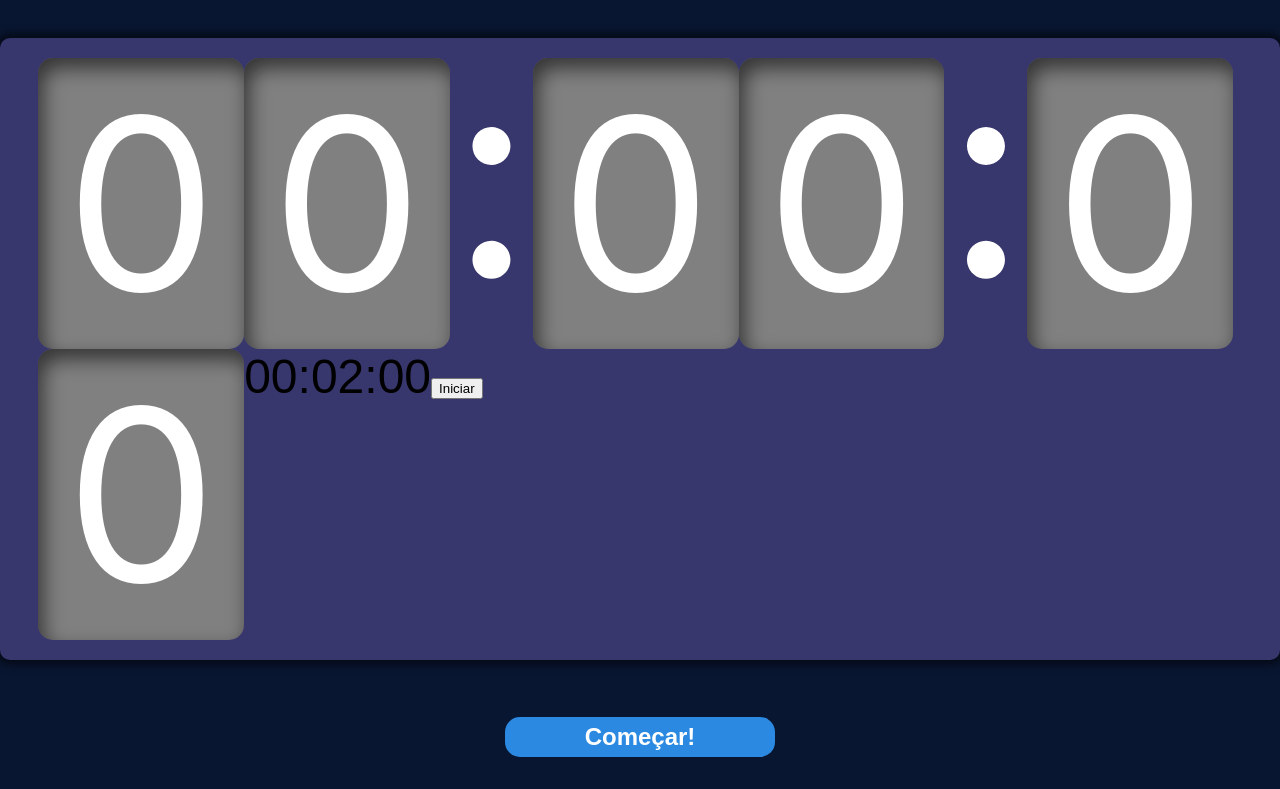
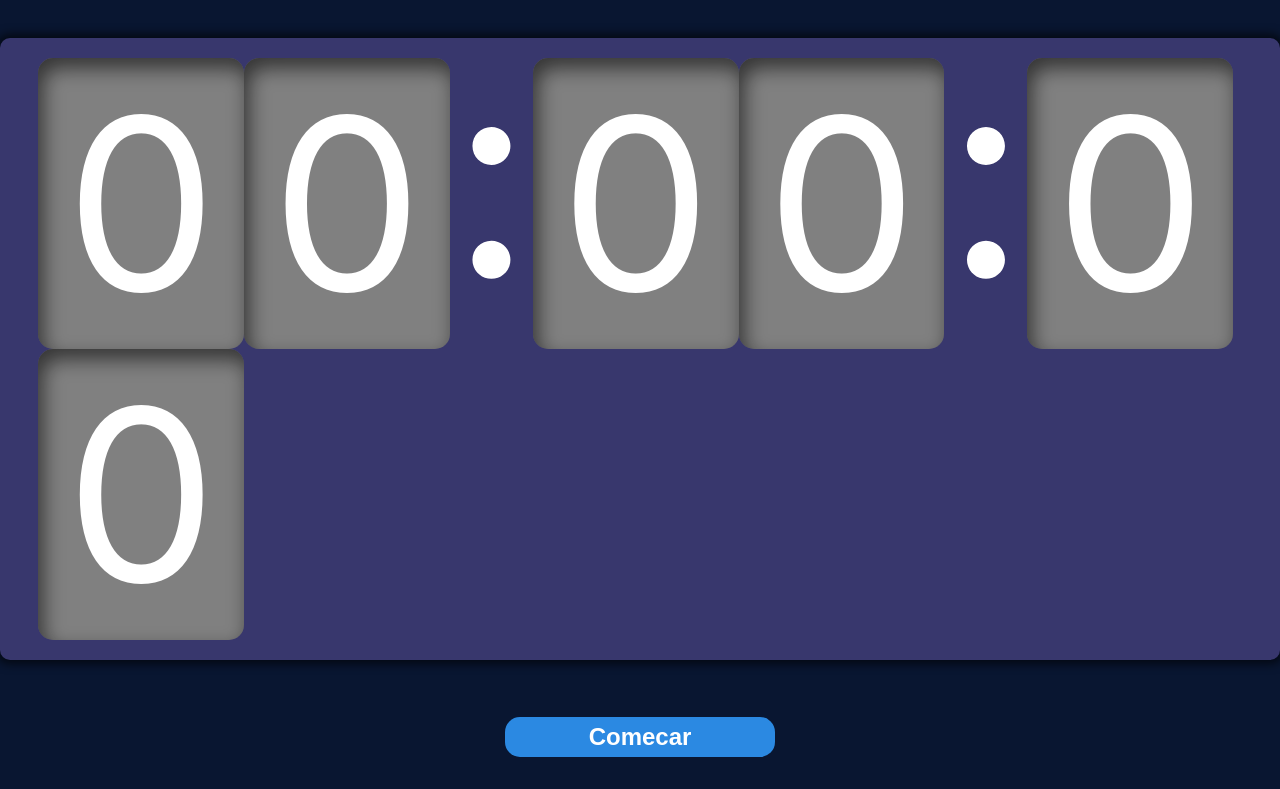
Before and after one commit to JHenryque/cronometrar-aula, a React (Vite) app: page / in a window 1280 px wide. Shown: the part 752-1541 px from the top of the page. Built offline with nearby package versions, Linux system fonts and the light colour scheme.

Commit message:
teminado o projeto

```diff
--- a/src/components/Botao/index.tsx
+++ b/src/components/Botao/index.tsx
@@ -3,12 +3,14 @@ import styles from "./Botao.module.css";
 function Botao({
   children,
   type,
+  handlerSubmit,
 }: {
   children: React.ReactElement | string;
   type?: "button" | "submit" | "reset" | undefined;
+  handlerSubmit?: () => void;
 }) {
   return (
-    <button type={type} className={styles.botao}>
+    <button onClick={handlerSubmit} type={type} className={styles.botao}>
       {children}
     </button>
   );
--- a/src/components/Cronometro/Relogio/index.tsx
+++ b/src/components/Cronometro/Relogio/index.tsx
@@ -1,36 +1,84 @@
-import { useState } from "react";
+/* eslint-disable react-hooks/exhaustive-deps */
+import { useEffect, useRef, useState } from "react";
 import { UserContext } from "../../../service/useCronometro";
 import styles from "./Relogio.module.css";
+import somAlarm from "../../../assets/sound-alerte.mp3"; // form "asd"
+import Botao from "../../Botao";
 
-export default function Relogio() {
+export default function Relogio({
+  isRunning,
+  setIsRunning,
+}: {
+  isRunning: boolean;
+  setIsRunning: React.Dispatch<React.SetStateAction<boolean>>;
+}) {
   const { state } = UserContext();
-  const tempo1 = state.tarefas.find((item) => item.selecionado)?.tempo; // parseInt(item.tempo.slice(1, 2)) *
+  const audioRef = useRef<HTMLAudioElement | null>(null);
+  const tempo = state.tarefas.find((t) => t.selecionado);
 
-  const converterTempoParaSegundos = (tempo: string | any): number => {
-    const [horas, minutos, segundos] = tempo.split(":").map(Number);
-    return horas * 3600 + minutos * 60 + segundos;
+  const [segundosRestantes, setSegundosRestantes] = useState(0);
+  const [isStoped, setIsStoped] = useState(false);
+
+  useEffect(() => {
+    if (tempo) {
+      const [horas, minutos, segundos] = tempo.tempo.split(":").map(Number);
+      setSegundosRestantes(horas * 3600 + minutos * 60 + segundos);
+    }
+  }, [tempo]);
+
+  useEffect(() => {
+    let intervalo = 0;
+    if (segundosRestantes <= 0) {
+      audioRef.current?.play();
+
+      setIsRunning(false);
+
+      if (audioRef.current?.play()) {
+        setIsStoped(true);
+      }
+
+      return () => clearInterval(intervalo);
+    }
+
+    if (isRunning) {
+      intervalo = setInterval(() => {
+        setSegundosRestantes((prev) => prev - 1);
+      }, 1000);
+    }
+
+    return () => clearInterval(intervalo);
+  }, [segundosRestantes, isRunning]);
+
+  function stopMusica() {
+    audioRef.current?.pause();
+    setIsStoped(false);
+  }
+
+  const formatarTempo = (totalSegundos: number) => {
+    const h = String(Math.floor(totalSegundos / 3600)).padStart(2, "0");
+    const m = String(Math.floor((totalSegundos % 3600) / 60)).padStart(2, "0");
+    const s = String(totalSegundos % 60).padStart(2, "0");
+    return `${h}:${m}:${s}`;
   };
 
-  const tempo = "02:00:00";
-  const totalSegundos = converterTempoParaSegundos(tempo);
-
-  //console.log(tempoStudo);
+  const tempoFormatado = formatarTempo(segundosRestantes);
 
   return (
     <>
       {state.tarefas.find((item) => item.selecionado) ? (
         state.tarefas.map((itens) =>
           itens.selecionado ? (
-            <>
-              <span className={styles.relogio_dig}>{itens.tempo[0]}</span>
-              <span className={styles.relogio_dig}>{itens.tempo[1]}</span>
+            <div key={itens.id}>
+              <span className={styles.relogio_dig}>{tempoFormatado[0]}</span>
+              <span className={styles.relogio_dig}>{tempoFormatado[1]}</span>
               <span className={styles.dois_ponto}>:</span>
-              <span className={styles.relogio_dig}>{itens.tempo[3]}</span>
-              <span className={styles.relogio_dig}>{itens.tempo[4]}</span>
+              <span className={styles.relogio_dig}>{tempoFormatado[3]}</span>
+              <span className={styles.relogio_dig}>{tempoFormatado[4]}</span>
               <span className={styles.dois_ponto}>:</span>
-              <span className={styles.relogio_dig}>{itens.tempo[6]}</span>
-              <span className={styles.relogio_dig}>{itens.tempo[7]}</span>
-            </>
+              <span className={styles.relogio_dig}>{tempoFormatado[6]}</span>
+              <span className={styles.relogio_dig}>{tempoFormatado[7]}</span>
+              <audio ref={audioRef} src={somAlarm} preload="auto" />
+            </div>
           ) : (
             ""
           )
@@ -47,6 +95,13 @@ export default function Relogio() {
           <span className={styles.relogio_dig}>0</span>
         </>
       )}
+      {isStoped === true ? (
+        <Botao type="button" handlerSubmit={stopMusica}>
+          Stop
+        </Botao>
+      ) : (
+        ""
+      )}
     </>
   );
 }
--- a/src/components/Cronometro/index.tsx
+++ b/src/components/Cronometro/index.tsx
@@ -1,20 +1,23 @@
-import { UserContext } from "../../service/useCronometro";
-import Botao from "../Botao";
-import CronometroRegressivo from "../CronometroRegressivo";
 import styles from "./Cronometro.module.css";
 import Relogio from "./Relogio";
+import Botao from "../Botao";
 
-export default function Cronomentro() {
-  const { state } = UserContext();
-
+export default function Cronomentro({
+  isRunning,
+  setIsRunning,
+}: {
+  isRunning: boolean;
+  setIsRunning: React.Dispatch<React.SetStateAction<boolean>>;
+}) {
   return (
     <div className={styles.cronometro}>
       <p>Escolha um card e inicie o cronômetro</p>
       <div className={styles.cronometrowrape}>
-        <Relogio />
-        <CronometroRegressivo />
+        <Relogio isRunning={isRunning} setIsRunning={setIsRunning} />
       </div>
-      <Botao>{state.button}</Botao>
+      <Botao type="button" handlerSubmit={() => setIsRunning(!isRunning)}>
+        {isRunning ? "Parar" : "Comecar"}
+      </Botao>
     </div>
   );
 }
--- a/src/components/CronometroRegressivo/index.tsx
+++ /dev/null
@@ -1,42 +0,0 @@
-import { useEffect, useState } from "react";
-
-export default function CronometroRegressivo() {
-  const [tempoRestante, setTempoRestante] = useState(2 * 60); // 2 horas em segundos
-  const [isRunning, setIsRunning] = useState(false);
-
-  useEffect(() => {
-    let intervalo = 0;
-
-    if (isRunning) {
-      intervalo = setInterval(() => {
-        setTempoRestante((prev) => prev - 1);
-      }, 1000);
-      if (tempoRestante <= 0) return;
-    }
-    return () => clearInterval(intervalo);
-  }, [tempoRestante, isRunning]);
-
-  function comercarCronometro() {
-    setIsRunning(true);
-  }
-
-  function pararCronometro() {
-    setIsRunning(false);
-  }
-
-  const formatarTempo = (segundos: number): string => {
-    const horas = String(Math.floor(segundos / 3600)).padStart(2, "0");
-    const minutos = String(Math.floor((segundos % 3600) / 60)).padStart(2, "0");
-    const segundosRestantes = String(segundos % 60).padStart(2, "0");
-    return `${horas}:${minutos}:${segundosRestantes}`;
-  };
-
-  return (
-    <div style={{ fontSize: "48px", fontFamily: "Arial, sans-serif" }}>
-      {formatarTempo(tempoRestante)}
-      <button onClick={isRunning ? pararCronometro : comercarCronometro}>
-        {isRunning ? "Parar" : "Iniciar"}
-      </button>
-    </div>
-  );
-}
--- a/src/components/Fomulario/index.tsx
+++ b/src/components/Fomulario/index.tsx
@@ -8,9 +8,7 @@ function Formulario() {
   const [tempo, setTempo] = useState("");
   const [msg, setMsg] = useState("");
 
-  const { state, dispatch } = UserContext();
-
-  console.log(state.tarefas);
+  const { dispatch } = UserContext();
 
   function handlerSubmit(e: React.FormEvent<HTMLFormElement>) {
     e.preventDefault();
@@ -34,7 +32,6 @@ function Formulario() {
       setTarefa("");
       setTempo("");
       setMsg("");
-      dispatch({ type: "setStatus", payload: "fecthing" });
     }
     dispatch({ type: "setStatus", payload: "ready" });
   }
--- a/src/components/Lista/index.tsx
+++ b/src/components/Lista/index.tsx
@@ -2,12 +2,18 @@ import { UserContext } from "../../service/useCronometro";
 import styles from "./Lista.module.css";
 import Item from "./item";
 
-function Lista() {
+function Lista({
+  setIsRunning,
+}: {
+  setIsRunning: React.Dispatch<React.SetStateAction<boolean>>;
+}) {
   const { state, dispatch } = UserContext();
 
   function hendlerSelectTask(id: string) {
     const indf = state.tarefas.findIndex((item) => item.id === id);
     const idl = state.tarefas.map((item) => item.id)[indf];
+
+    setIsRunning(false);
 
     const newBoolean = {
       id: idl,
@@ -19,8 +25,6 @@ function Lista() {
       payload: newBoolean,
     });
   }
-
-  if (state.status === "fecthing") return <h2>Carregando...</h2>;
 
   return (
     <aside className={styles.container}>
--- a/src/components/Lista/item/index.tsx
+++ b/src/components/Lista/item/index.tsx
@@ -16,7 +16,7 @@ export default function Item({
   selecionado,
   hendlerSelectTask,
 }: Props) {
-  const { dispatch } = UserContext();
+  const { state, dispatch } = UserContext();
 
   function clickremove(id: string) {
     if (window.confirm("Deseja remover?")) {
@@ -25,21 +25,22 @@ export default function Item({
         payload: id,
       });
     }
-    handleReload();
   }
-
-  const handleReload = () => {
-    window.location.reload();
-  };
 
   return (
     <li
       className={styles.listas + " " + (!selecionado ? "" : styles.active)}
       onClick={hendlerSelectTask}
     >
-      <div onClick={() => clickremove(id)}>
-        <p className={styles.close}>X</p>
-      </div>
+      {state.tarefas.some((item) =>
+        item.selecionado ? (item.id === id ? true : false) : false
+      ) ? (
+        <div onClick={() => clickremove(id)}>
+          <p className={styles.close}>X</p>
+        </div>
+      ) : (
+        ""
+      )}
       <h3>{tarefa}</h3>
       <span>{tempo}</span>
     </li>
--- a/src/pages/App.tsx
+++ b/src/pages/App.tsx
@@ -2,14 +2,21 @@ import Formulario from "../components/Fomulario";
 import Lista from "../components/Lista";
 import styles from "./App.module.css";
 import Cronomentro from "../components/Cronometro";
+import { useState } from "react";
+import { UserContext } from "../service/useCronometro";
 
 function AppWeb() {
+  const { state } = UserContext();
+  const [isRunning, setIsRunning] = useState(false);
+
+  if (state.status === "fecthing") return <h2>Carregando...</h2>;
+
   return (
     <>
       <main className={styles.container}>
         <Formulario />
-        <Lista />
-        <Cronomentro />
+        <Lista setIsRunning={setIsRunning} />
+        <Cronomentro isRunning={isRunning} setIsRunning={setIsRunning} />
       </main>
     </>
   );
--- a/src/service/ITarefa.ts
+++ b/src/service/ITarefa.ts
@@ -8,17 +8,14 @@ export interface ITarefa {
 }
 
 type Status = "idle" | "fecthing" | "ready" | "error";
-type ChildernButton = "Começar!" | "Parar!" | "Reiniciar!" | "Finalizar!";
 
 export interface ITarefaState {
   status: Status;
-  button: ChildernButton;
   tarefas: ITarefa[];
 }
 
 export const initialState: ITarefaState = {
   status: "idle",
-  button: "Começar!",
   tarefas: localStorage.getItem("tarefas")
     ? JSON.parse(localStorage.getItem("tarefas")!)
     : [],
@@ -26,7 +23,6 @@ export const initialState: ITarefaState = {
 
 export type TarefaAction =
   | { type: "setStatus"; payload: Status }
-  | { type: "setButton"; payload: ChildernButton }
   | { type: "setTarefas"; payload: ITarefa }
   | { type: "setSelected"; payload: ITarefa["selecionado"] | any }
   | { type: "setRemoveCard"; payload: ITarefa["id"] | any };
@@ -35,20 +31,3 @@ export interface ITarefaUserContext {
   state: ITarefaState;
   dispatch: React.Dispatch<TarefaAction>;
 }
-
-/*[
-    {
-      id: "1",
-      tarefa: "React",
-      tempo: "2:00:00",
-      selecionado: false,
-      completado: false,
-    },
-    {
-      id: "2",
-      tarefa: "PHP Laravel",
-      tempo: "2:00:00",
-      selecionado: true,
-      completado: false,
-    },
-  ] */
```
Also changed, not shown: src/components/Fomulario/formulario.txt (deleted), 1 other file (tests, documents, lock files or other folders).
